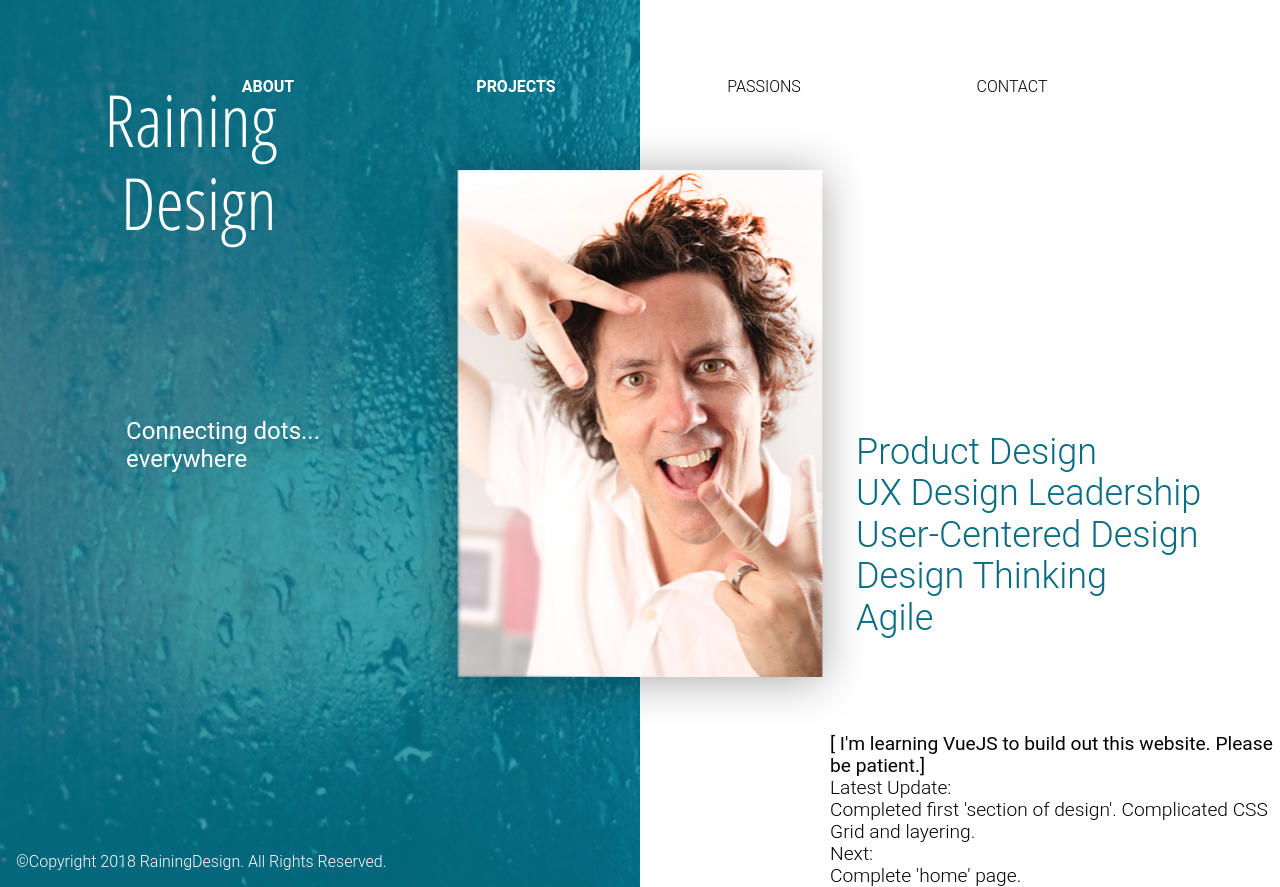
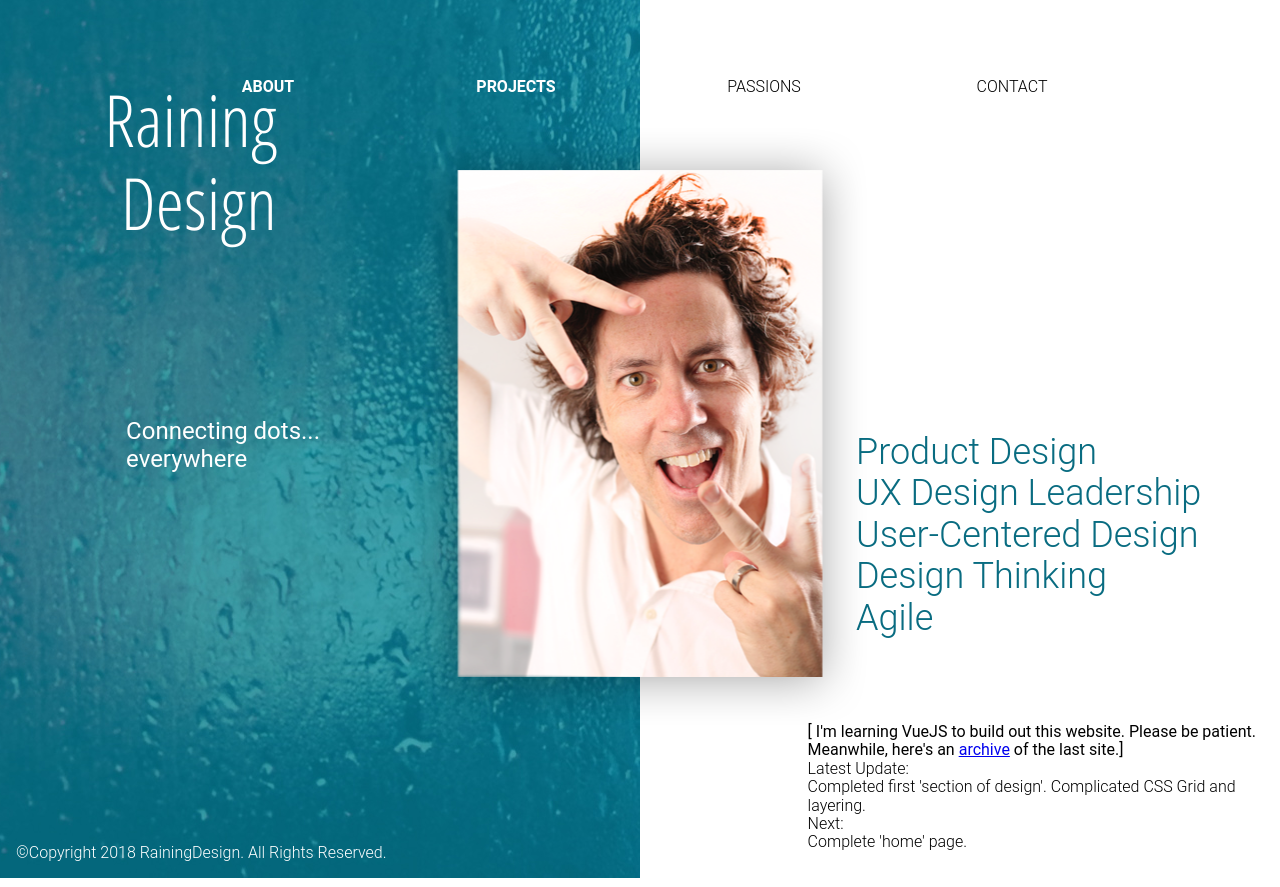
Before and after one commit to wfsterling/raining.design, a Vue app: page / in a window 1280 px wide. Built offline with nearby package versions, Linux system fonts and the light colour scheme.

Commit message:
adding caption

```diff
--- a/src/components/Home.scss
+++ b/src/components/Home.scss
@@ -97,7 +97,8 @@ html, body {
             float:right;
             padding-top: 3em;
             width:450px;
-            font-size: 1.2em;
+            margin-right: 1.4em;
+            font-size: 1em;
             font-weight: 300;
             color: black;
             text-align: left;
--- a/src/components/Home.vue
+++ b/src/components/Home.vue
@@ -19,11 +19,13 @@
           <li>Agile</li>
         </ul>
 
-        <caption><b>[ I'm learning VueJS to build out this website. Please be patient.]</b><br/>
-        Latest Update:<br/>
-        Completed first 'section of design'. Complicated CSS Grid and layering.<br/>
-        Next:<br/>
-        Complete 'home' page.</caption>
+        <caption>
+          <b>[ I'm learning VueJS to build out this website. Please be patient. Meanwhile, here's an <a href="/archive/wfsterling.yellow" target="_blank">archive</a> of the last site.]</b>
+          <br/>
+          Latest Update:<br/>
+          Completed first 'section of design'. Complicated CSS Grid and layering.<br/>
+          Next:<br/>
+          Complete 'home' page.</caption>
 
       </div>
 
```
Also changed, not shown: 13 other files (tests, documents, lock files or other folders).
